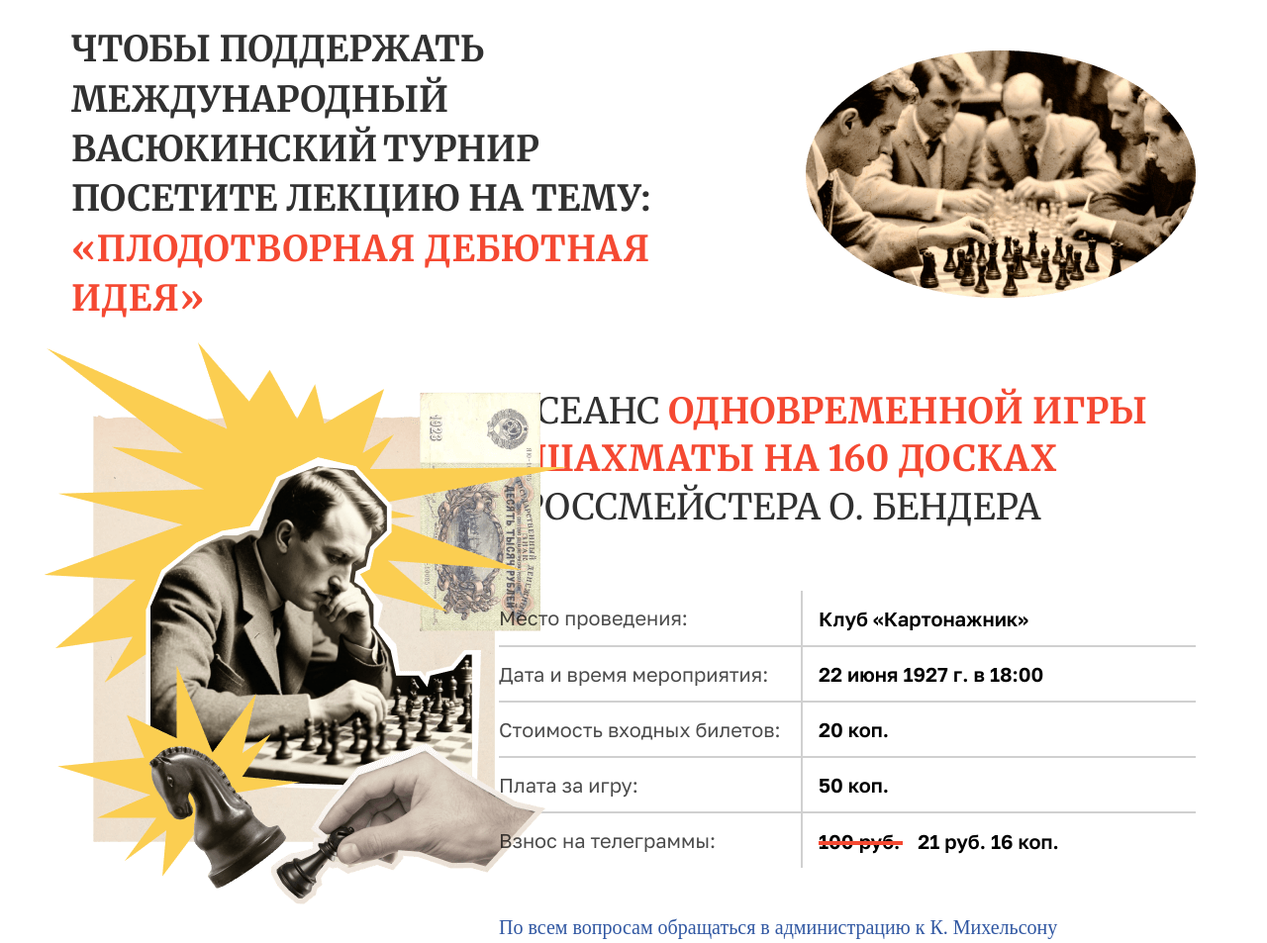
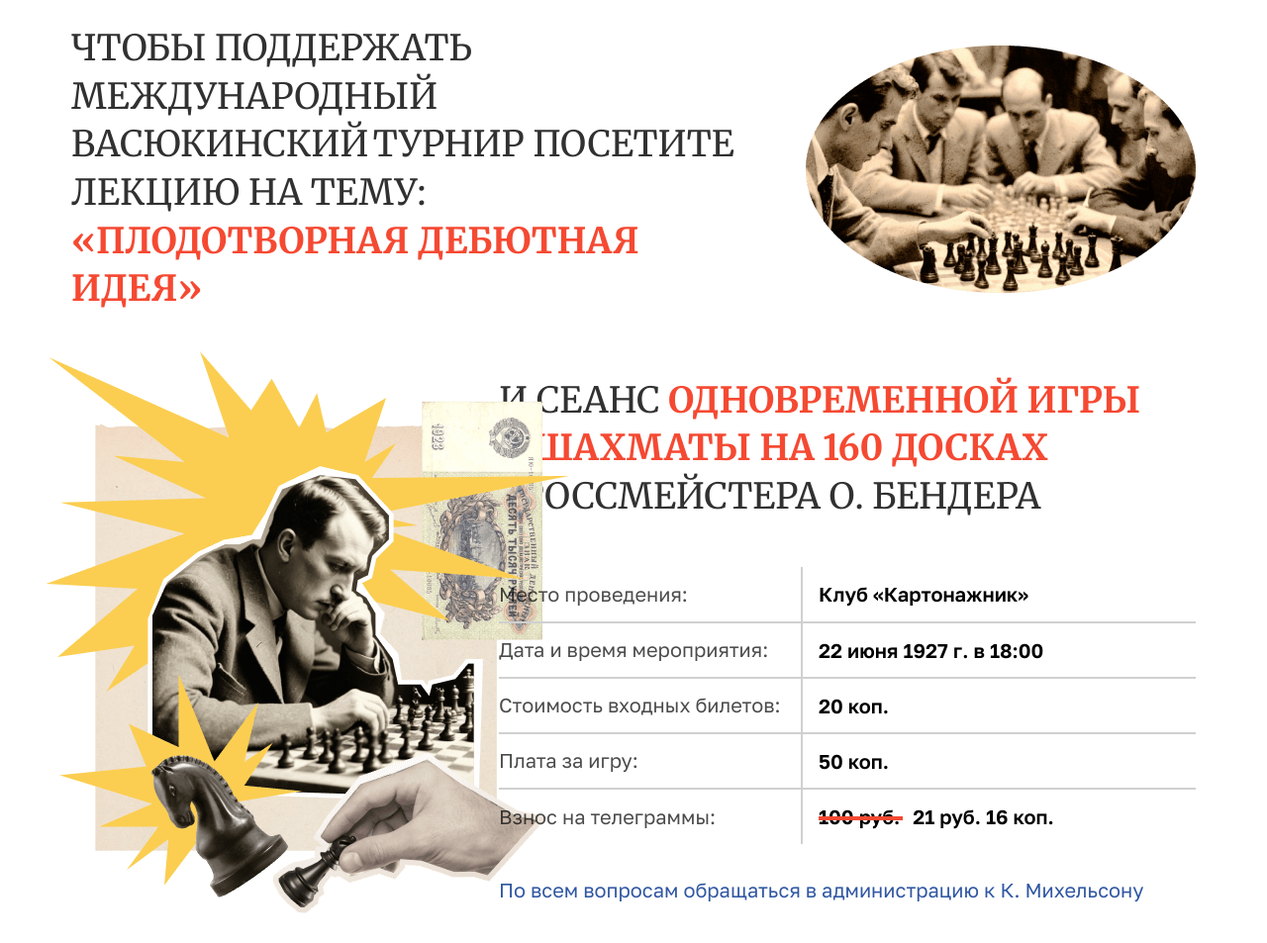
Before and after one commit to Evdokiaaa/random-landing, a plain HTML site: page app/index.html in a window 1280 px wide. Shown: the part 900-1853 px from the top of the page at 99% size. Drawn offline with Linux system fonts and the light colour scheme.

Commit message:
пиксель перфект ( я старался )

```diff
--- a/app/index.html
+++ b/app/index.html
@@ -67,13 +67,14 @@
         <div class="container">
           <div class="support__wrapper">
             <div class="support__header">
-              <h2 class="support__header-top-title">
+              <div class="support__header-top-title">
                 <p>ЧТОБЫ ПОДДЕРЖАТЬ МЕЖДУНАРОДНЫЙ ВАСЮКИНСКИЙ</p>
                 <p>
                   ТУРНИР ПОСЕТИТЕ ЛЕКЦИЮ НА ТЕМУ:
                   <span>«ПЛОДОТВОРНАЯ ДЕБЮТНАЯ ИДЕЯ» </span>
                 </p>
-              </h2>
+              </div>
+
               <img
                 class="support__header-top-image"
                 src="./images/men.png"
@@ -92,9 +93,9 @@
                 <div class="support__main-text-wrapper">
                   <h2 class="support__main-text-title">
                     <p>
-                      и Сеанс
-                      <span>одновременной игры в шахматы на 160 досках </span>
-                      гроссмейстера О. Бендера
+                      И СЕАНС
+                      <span>ОДНОВРЕМЕННОЙ ИГРЫ В ШАХМАТЫ НА 160 ДОСКАХ</span>
+                      ГРОССМЕЙСТЕРА О. БЕНДЕРА
                     </p>
                   </h2>
                   <table class="support__main-table">
@@ -136,9 +137,12 @@
                       </tr>
                     </tbody>
                   </table>
-                  <p class="support__footer">
-                    По всем вопросам обращаться в администрацию к К. Михельсону
-                  </p>
+                  <div class="support__footer">
+                    <p>
+                      По всем вопросам обращаться в администрацию к К.
+                      Михельсону
+                    </p>
+                  </div>
                 </div>
               </div>
             </div>
@@ -177,7 +181,7 @@
                 <div>4</div>
                 <p>Строительство дворца для турнира</p>
               </div>
-              <div class="card">
+              <div class="card card__extra">
                 <div>5</div>
                 <p>Размещение гаражей для гостевого автотранспорта</p>
               </div>
--- a/app/scss/_header.scss
+++ b/app/scss/_header.scss
@@ -6,11 +6,11 @@
     content: "";
     position: absolute;
     top: 0;
-    left: 0;
+    left: -10px;
     width: 100%;
     height: 100%;
     background-image: url("../images/bg_large.png");
-    background-size: cover;
+
     background-repeat: no-repeat;
   }
   &__banner {
--- a/app/scss/_members.scss
+++ b/app/scss/_members.scss
@@ -1,5 +1,5 @@
 .members {
-  padding: 100px 0 68px;
+  padding: 100px 0 140px;
   &__wrapper {
     position: relative;
   }
@@ -51,6 +51,7 @@
         margin: 18px auto 0 auto;
         width: 114px;
         height: 35px;
+        font-family: var(--secondary-font);
         color: var(--tertiary-color);
         border: 1px solid var(--tertiary-color);
         border-radius: 62px;
--- a/app/scss/_stages.scss
+++ b/app/scss/_stages.scss
@@ -87,6 +87,10 @@
         font-weight: 500;
         line-height: 1.2;
       }
+      &.card__extra {
+        display: grid;
+        grid-template-columns: 37px 1fr;
+      }
     }
     &-image {
       position: absolute;
--- a/app/scss/_support.scss
+++ b/app/scss/_support.scss
@@ -16,20 +16,20 @@
 
     &-top-title {
       max-width: 764px;
-      p {
+      p,
+      h2 {
         color: var(--heading-color);
         display: inline;
         font-family: var(--heading-font);
-        font-weight: 700;
         font-size: 36px;
-        font-weight: 700;
+        font-weight: 400;
         text-transform: uppercase;
-        line-height: 1.4;
+        line-height: 1.35;
+        letter-spacing: 0px;
       }
       span {
         font-weight: 700;
         color: var(--secondary-color);
-        letter-spacing: 0.5px;
       }
     }
   }
@@ -37,11 +37,12 @@
     position: relative;
     &-image-wrapper {
       position: absolute;
-      top: -46px;
-      left: -28px;
+      top: -26px;
+      left: -26px;
     }
     &-table {
       width: 100%;
+      transform: translateY(-14px);
       border-collapse: collapse;
       tr {
         height: 56px;
@@ -70,7 +71,7 @@
         }
         span {
           font-weight: 700;
-          letter-spacing: 0.4px;
+
           color: var(--secondary-color);
         }
       }
@@ -92,7 +93,7 @@
       }
       &-old {
         position: relative;
-        margin-right: 13px;
+        margin-right: 8px;
         &:after {
           content: "";
           position: absolute;
@@ -106,11 +107,11 @@
     }
   }
   &__footer {
-    margin-top: 48px;
+    margin-top: 20px;
     font-family: var(--secondary-color);
     font-size: 20px;
     font-weight: 400;
-    line-height: 120%;
+    line-height: 1.2;
     color: var(--tertiary-color);
   }
 }
```
Also changed, not shown: app/scss/style.css, 1 other file.
